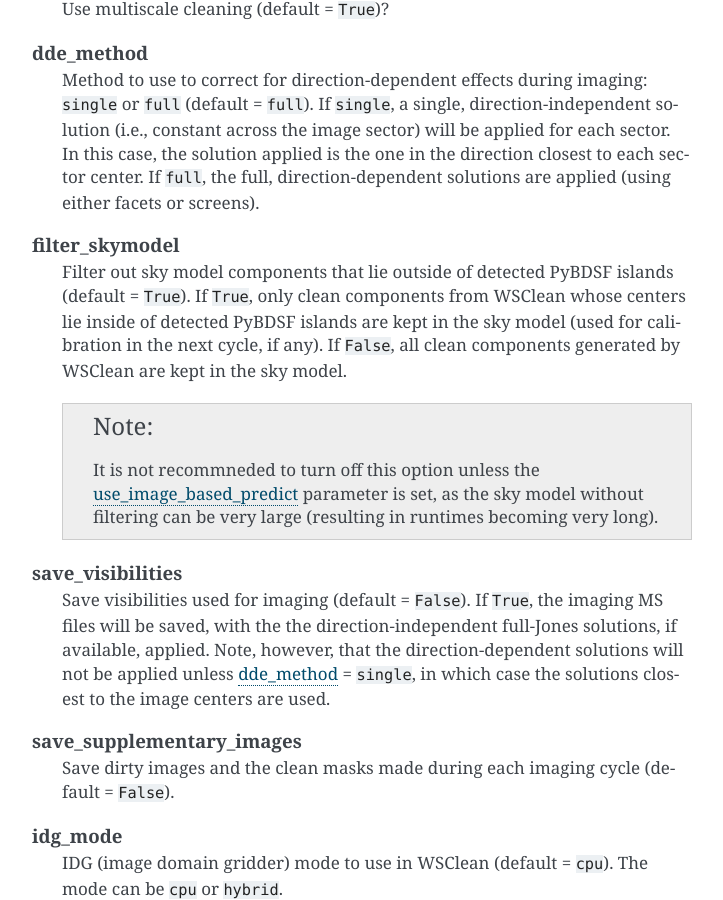
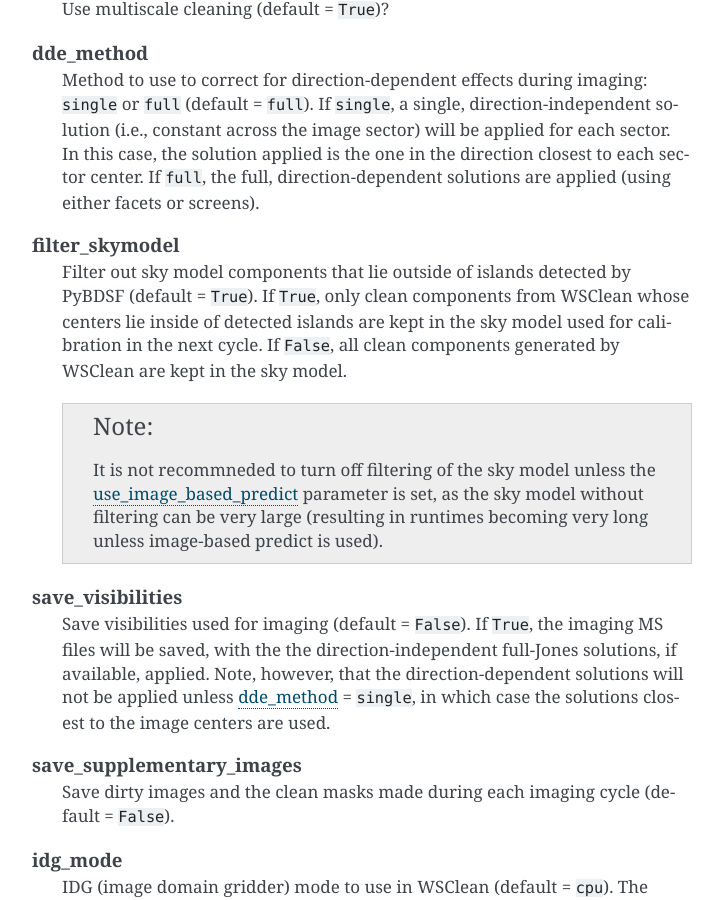
Before and after one commit to darafferty/rapthor, a Sphinx documentation site: the page built from docs/source/parset.rst, in a window 1280 px wide and 900 px high, scrolled down 8876 px. Shown: the whole window, without its empty margins (388-1111 px from the left). Built offline with Sphinx 7.4.7, drawn with Linux system fonts in a browser that asks for light colours.

Commit message:
Tweak comment text

```diff
--- a/docs/source/parset.rst
+++ b/docs/source/parset.rst
@@ -398,17 +398,18 @@ The available options are described below under their respective sections.
         direction-dependent solutions are applied (using either facets or screens).
 
     filter_skymodel
-        Filter out sky model components that lie outside of detected PyBDSF islands
+        Filter out sky model components that lie outside of islands detected by PyBDSF
         (default = ``True``). If ``True``, only clean components from WSClean whose
-        centers lie inside of detected PyBDSF islands are kept in the sky model (used for
-        calibration in the next cycle, if any). If ``False``, all clean components
-        generated by WSClean are kept in the sky model.
+        centers lie inside of detected islands are kept in the sky model used for
+        calibration in the next cycle. If ``False``, all clean components generated by
+        WSClean are kept in the sky model.
 
         .. note::
 
-            It is not recommneded to turn off this option unless the
+            It is not recommneded to turn off filtering of the sky model unless the
             :term:`use_image_based_predict` parameter is set, as the sky model without
-            filtering can be very large (resulting in runtimes becoming very long).
+            filtering can be very large (resulting in runtimes becoming very long unless
+            image-based predict is used).
 
     save_visibilities
         Save visibilities used for imaging (default = ``False``). If ``True``, the imaging
```
Also changed, not shown: 3 other files.
